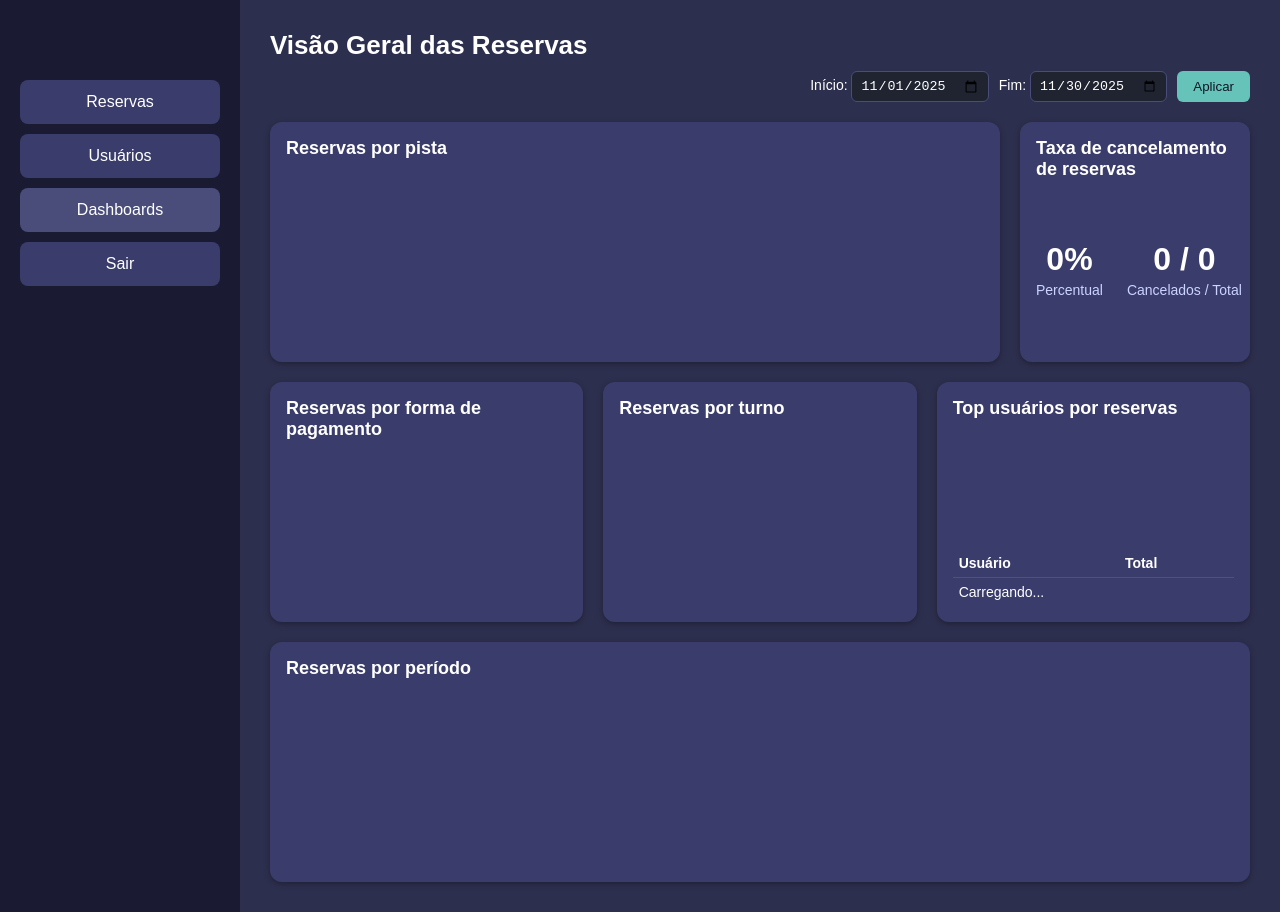
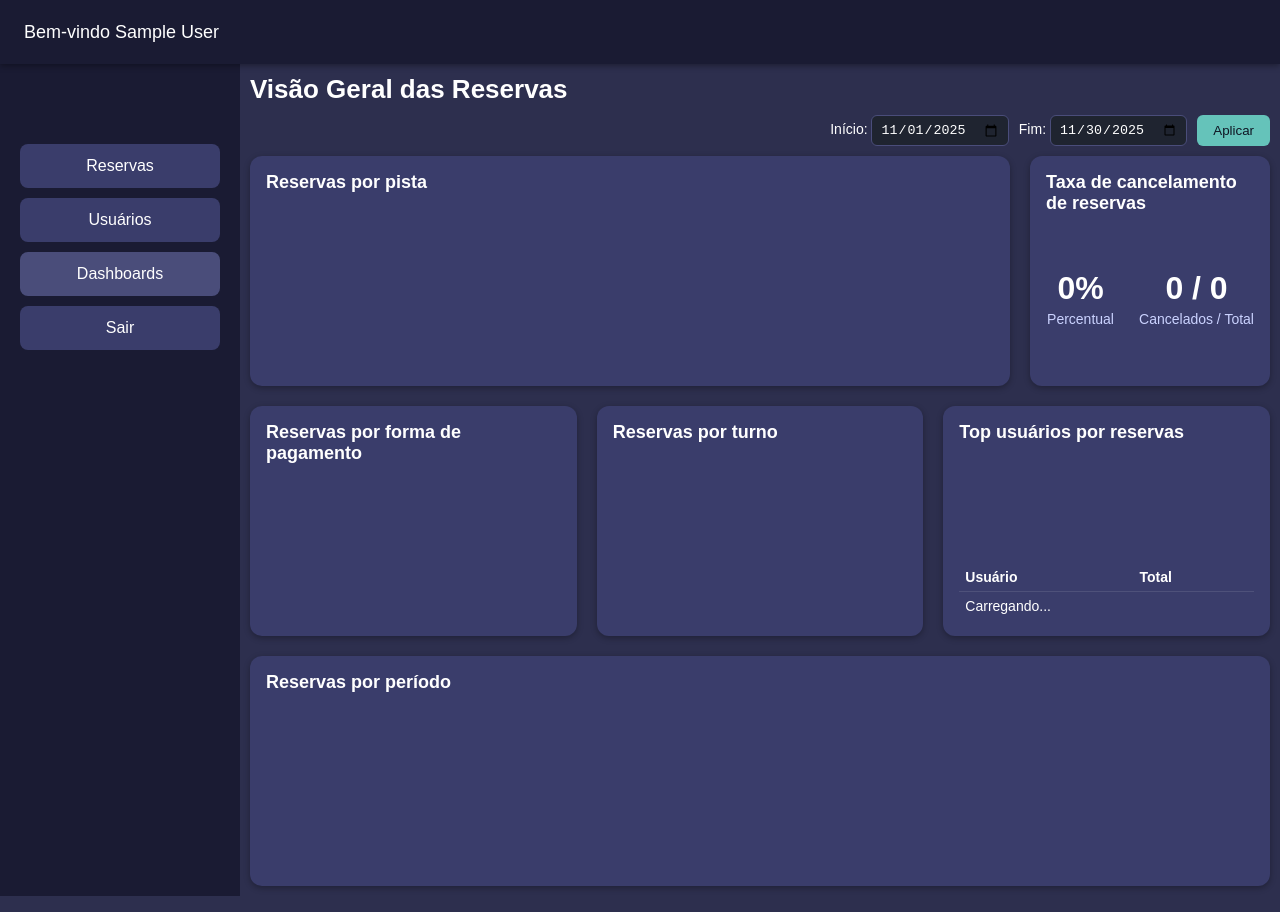
Before and after one commit to SirLuisFelipe/ProjetoFrontend, a plain HTML site: page pages/dashboard.html in a window 1280 px wide. Drawn offline with nearby package versions, Linux system fonts and the light colour scheme; sample sign-in values are in the browser's storage.

Commit message:
Criado nova margem superior para estilizar o projeto

```diff
--- a/Assets/css/dashboard.css
+++ b/Assets/css/dashboard.css
@@ -9,7 +9,7 @@ body {
 
 .dashboard-container {
     display: flex;
-    min-height: 100vh;
+    min-height: calc(100vh - var(--top-bar-height, 64px));
 }
 
 .sidebar {
@@ -44,13 +44,13 @@ body {
 
 .dashboard-main {
     flex: 1;
-    padding: 30px;
+    padding: 10px;
     box-sizing: border-box;
     overflow: hidden;
 }
 
 .dashboard-header {
-    margin-bottom: 20px;
+    margin-bottom: 10px;
 }
 
 .dashboard-header h1 {
@@ -62,7 +62,7 @@ body {
 .dashboard-grid {
     display: grid;
     grid-template-columns: repeat(12, minmax(0, 1fr));
-    grid-auto-rows: 240px;
+    grid-auto-rows: 230px;
     gap: 20px;
 }
 
--- /dev/null
+++ b/Assets/css/layout.css
@@ -0,0 +1,39 @@
+:root {
+    --top-bar-height: 64px;
+}
+
+body.has-top-bar {
+    min-height: 100vh;
+}
+
+.app-top-bar {
+    width: 100%;
+    height: var(--top-bar-height);
+    background-color: #1A1B33;
+    color: #ffffff;
+    display: flex;
+    align-items: center;
+    padding: 0 24px;
+    box-sizing: border-box;
+    box-shadow: 0 2px 6px rgba(0, 0, 0, 0.35);
+    position: sticky;
+    top: 0;
+    z-index: 100;
+}
+
+.app-top-bar__left {
+    display: flex;
+    align-items: center;
+    gap: 12px;
+    font-size: 18px;
+    font-weight: 500;
+}
+
+.app-top-bar__welcome {
+    font-size: 18px;
+}
+
+.layout-with-topbar {
+    min-height: calc(100vh - var(--top-bar-height, 64px));
+    width: 100%;
+}
--- a/Assets/css/reserva.css
+++ b/Assets/css/reserva.css
@@ -9,7 +9,7 @@ body {
 
 .container {
     display: flex;
-    height: 100vh;
+    min-height: calc(100vh - var(--top-bar-height, 64px));
 }
 /* Barra lateral */
 .sidebar {
@@ -216,7 +216,7 @@ table {
 
 .turno-chart-wrapper canvas {
     width: 100% !important;
-    height: 400px !important;
+    height: 300px !important;
     background-color: #3A3D6B;
     border-radius: 6px;
 }
--- a/Assets/css/usuarios.css
+++ b/Assets/css/usuarios.css
@@ -3,8 +3,11 @@ body {
     background-color: #2d2f4e;
     color: #ffffff;
     margin: 0;
+}
+
+.usuarios-layout {
     display: flex;
-    min-height: 100vh;
+    min-height: calc(100vh - var(--top-bar-height, 64px));
 }
 
 .sidebar {
--- /dev/null
+++ b/Assets/js/topbar.js
@@ -0,0 +1,31 @@
+document.addEventListener('DOMContentLoaded', () => {
+    const body = document.body;
+    if (!body || !body.classList.contains('has-top-bar')) {
+        return;
+    }
+
+    const welcomePlaceholder = document.querySelector('.js-welcome-user');
+    if (!welcomePlaceholder) {
+        return;
+    }
+
+    const token = localStorage.getItem('authToken');
+    if (!token) {
+        welcomePlaceholder.textContent = 'Bem-vindo';
+        return;
+    }
+
+    let decodedName = null;
+    try {
+        const payloadBase64 = token.split('.')[1];
+        if (payloadBase64) {
+            const payload = JSON.parse(atob(payloadBase64));
+            decodedName = payload?.name || payload?.nome || payload?.userName || payload?.username || null;
+        }
+    } catch (error) {
+        console.warn('Nao foi possivel decodificar o token para preencher o nome do usuario.', error);
+    }
+
+    const message = decodedName ? `Bem-vindo ${decodedName}` : 'Bem-vindo';
+    welcomePlaceholder.textContent = message;
+});
--- a/pages/dashboard.html
+++ b/pages/dashboard.html
@@ -5,9 +5,15 @@
     <meta name="viewport" content="width=device-width, initial-scale=1.0">
     <title>Dashboard - Reservas</title>
     <link rel="stylesheet" href="../Assets/css/dashboard.css">
+    <link rel="stylesheet" href="../Assets/css/layout.css">
 </head>
-<body>
-    <div class="dashboard-container">
+<body class="has-top-bar">
+    <header class="app-top-bar">
+        <div class="app-top-bar__left">
+            <span class="app-top-bar__welcome js-welcome-user">Bem-vindo</span>
+        </div>
+    </header>
+    <div class="dashboard-container layout-with-topbar">
         <aside class="sidebar">
             <button class="sidebar-btn" onclick="window.location.href='reserva.html'">Reservas</button>
             <button id="manageUsersButton" class="sidebar-btn">Usuários</button>
@@ -77,6 +83,7 @@
         </main>
     </div>
     <script src="https://cdn.jsdelivr.net/npm/chart.js"></script>
+    <script src="../Assets/js/topbar.js"></script>
     <script src="../Assets/js/dashboard.js"></script>
 </body>
 </html>
```
Also changed, not shown: pages/reserva.html (+9 -2 lines), pages/usuarios.html (+10 -1 lines).
